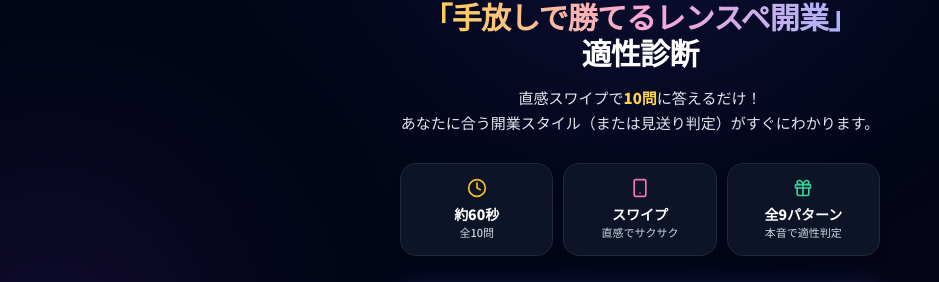
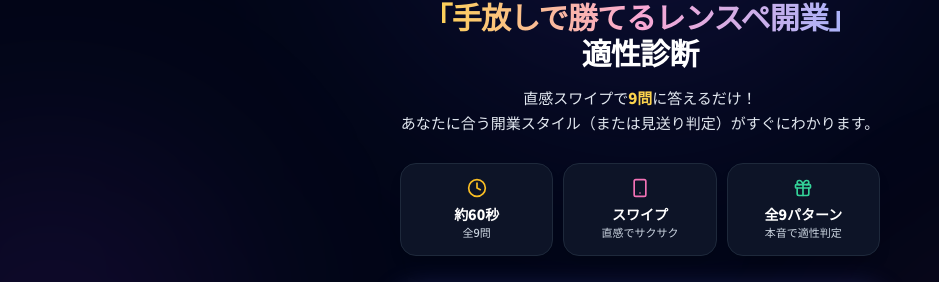
Before and after one commit to mikamiryuugo/rental-space-diagnosis, a React (Vite) app: page / in a window 1280 px wide. Shown: the part 258-540 px from the top of the page, without its empty margins (0-939 px from the left). Built offline with nearby package versions, Linux system fonts and the light colour scheme.

Commit message:
revert: 質問・選択肢一覧を1つ前の全9問構成に復元

```diff
--- a/src/data/diagnosisData.ts
+++ b/src/data/diagnosisData.ts
@@ -24,108 +24,96 @@ export const QUESTIONS: Question[] = [
   {
     id: 2,
     category: 'BUDGET 01',
-    axisLabel: '① 初期予算の目安',
+    axisLabel: '① 初期予算感',
     question: '開業資金として「100万円」を用意できる？',
     subText: '実際には100万円かからないケースも多いですが、ひとつの目安として聞いています。',
     iconName: 'Wallet',
     yesLabel: '100万円OK',
     noLabel: '100万円以下',
-    yesEffect: { budget: 25, mindset: 5 },
-    noEffect: { budget: -35, diy: 5 },
+    yesEffect: { budget: 20, mindset: 5 },
+    noEffect: { budget: -20, diy: 5 },
   },
   {
     id: 3,
     category: 'BUDGET 02',
-    axisLabel: '① 希望のスタート規模',
-    question: '最初はリスクを低く、「30万〜70万円くらい」で小さく始めたい？',
-    subText: 'まずは少額のスモールスタートで手堅く始めるか、150万〜200万円かけてでも大型店や完全丸投げを狙いたいか。',
+    axisLabel: '① 初期予算感（上限）',
+    question: '良い物件があれば、「150万〜200万円」の投資も検討できる？',
+    subText: '大型店舗での開業や、完全丸投げで立ち上げる場合の予算感です。',
     iconName: 'Coins',
-    yesLabel: '小さく始めたい',
-    noLabel: '150万〜も検討可',
-    yesEffect: { budget: -20, mindset: -10 },
-    noEffect: { budget: 25, mindset: 20 },
+    yesLabel: '150万〜OK',
+    noLabel: '100万円まで',
+    yesEffect: { budget: 30, mindset: 15 },
+    noEffect: { budget: -15 },
   },
   {
     id: 4,
+    category: 'BUDGET 03',
+    axisLabel: '① スモールスタート志向',
+    question: 'まずはリスクを低く、「30万〜70万円くらい」で小さく始めたい？',
+    subText: '最初から大きく投資するより、まずは少額のスモールスタートで手堅く1店舗目を作りたいかの確認です。',
+    iconName: 'ShieldCheck',
+    yesLabel: '小さく始めたい',
+    noLabel: '規模も狙いたい',
+    yesEffect: { budget: -20, mindset: -10 },
+    noEffect: { budget: 15, mindset: 18 },
+  },
+  {
+    id: 5,
     category: 'AREA 01',
     axisLabel: '② エリアのこだわり',
-    question: '「自分の生活圏や好きな街に出したい！」というこだわりがある？',
-    subText: '自分が行きやすい場所に出したいか、遠隔でも利益が出る場所なら全国どこでもOKか。',
+    question: '「ここに出したい！」というこだわりのエリアがある？',
+    subText: '出したい場所が決まっているか、事業と割り切って遠隔でもどこでもOKか。',
     iconName: 'MapPin',
     yesLabel: 'こだわりあり',
     noLabel: 'どこでもOK',
-    yesEffect: { attachment: 30, mindset: -5 },
-    noEffect: { attachment: -30, mindset: 12 },
-  },
-  {
-    id: 5,
-    category: 'AREA 02',
-    axisLabel: '② 出店エリアの特性',
-    question: '出したい場所（またはお住まいの地域）は、都心や主要駅の近く？',
-    subText: '都心・駅チカなら会議室やサロンも狙えますが、地方や郊外で勝つなら「レンタルスタジオ」が鉄則になるため重要な確認です。',
-    iconName: 'Compass',
-    yesLabel: '都心・駅チカ',
-    noLabel: '地方・郊外エリア',
-    yesEffect: { budget: 10, mindset: 5 },
-    noEffect: { attachment: 15, diy: 10 },
+    yesEffect: { attachment: 35, mindset: -5 },
+    noEffect: { attachment: -35, mindset: 15 },
   },
   {
     id: 6,
-    category: 'STYLE 01',
-    axisLabel: '③ トラブル耐性・業態',
-    question: '飲み会などの単発需要より、「部屋が汚れずトラブルがない運営」がいい？',
-    subText: '飲食・飲酒ありのパーティールームは荒れやすいため、クレームや清掃ストレスをなくすならスタジオ・会議室・サロンが向いています。',
-    iconName: 'Sparkles',
-    yesLabel: '平和な運営がいい',
-    noLabel: '賑やか系でもOK',
-    yesEffect: { diy: -10, mindset: -5 },
-    noEffect: { mindset: 10, diy: 10 },
+    category: 'SEARCH 01',
+    axisLabel: '④ 物件リサーチ耐性',
+    question: 'ネットで物件情報を検索したり、リサーチするのは好き？',
+    subText: 'ポータルサイト等で条件に合う物件をコツコツ探す作業が「好き」か「めんどくさい」かの確認です。',
+    iconName: 'Search',
+    yesLabel: 'リサーチ好き',
+    noLabel: 'めんどくさい',
+    yesEffect: { search: 25, attachment: 5 },
+    noEffect: { search: -25 },
   },
   {
     id: 7,
-    category: 'STYLE 02',
-    axisLabel: '③ リピーター・安定志向',
-    question: '毎回新規客を集めるより、「毎週通う固定客」がつく業態がいい？',
-    subText: 'ダンス練習やヨガ教室、施術サロンなどは毎週決まった曜日に使う固定リピーターがつきやすく、売上が安定しやすい特徴があります。',
-    iconName: 'TrendingUp',
-    yesLabel: '固定客型がいい',
-    noLabel: '単発利用でもOK',
-    yesEffect: { attachment: 15, diy: 5 },
-    noEffect: { attachment: -10 },
+    category: 'STYLE 01',
+    axisLabel: '⑤ 自力チャレンジ志向',
+    question: '最初は時間がかかっても、「まずは自分でやってみたい」？',
+    subText: 'やり方を学びながらまずは自分で動いてみたいか、最初からプロに任せて時短したいかの確認です。',
+    iconName: 'Compass',
+    yesLabel: '自分でやりたい',
+    noLabel: 'プロに任せる',
+    yesEffect: { search: 25, diy: 30 },
+    noEffect: { search: -20, diy: -25 },
   },
   {
     id: 8,
-    category: 'SEARCH 01',
-    axisLabel: '④ 物件探し・交渉耐性',
-    question: 'ネットで物件を探したり、不動産屋に「レンスペ可能か」確認するのは苦じゃない？',
-    subText: 'レンスペで一番大変なのが「転貸（また貸し）OKの物件」を地道に探して確認する作業です。',
-    iconName: 'Search',
-    yesLabel: '苦にならない！',
-    noLabel: '正直めんどくさい',
-    yesEffect: { search: 25, diy: 10 },
-    noEffect: { search: -25 },
+    category: 'OUTSOURCE 01',
+    axisLabel: '⑤ 物件探しの外注志向',
+    question: '一番大変な「物件探し」は、お金がかかっても外注したい？',
+    subText: 'レンスペで一番大変なのが物件探しです。自分で頑張るか、費用を払ってでもプロに探してもらうか。',
+    iconName: 'HeartHandshake',
+    yesLabel: '外注したい',
+    noLabel: '自分で探す',
+    yesEffect: { search: -30, budget: 10 },
+    noEffect: { search: 25, diy: 10 },
   },
   {
     id: 9,
-    category: 'OUTSOURCE 01',
-    axisLabel: '⑤ 物件探しの外注志向',
-    question: '一番つまずきやすい「物件探し」は、お金がかかってもプロに外注したい？',
-    subText: '時間をかけて自分で物件を探すか、費用を払ってでもプロに勝てる物件を探してもらうか。',
-    iconName: 'HeartHandshake',
-    yesLabel: '外注したい',
-    noLabel: 'まずは自分で探す',
-    yesEffect: { search: -30, budget: 10 },
-    noEffect: { search: 25, diy: 15 },
-  },
-  {
-    id: 10,
     category: 'OUTSOURCE 02',
     axisLabel: '⑤ 立ち上げ丸投げ志向',
-    question: '物件探しから家具の手配・現地設営まで、「全部まるごと外注」したい？',
-    subText: '設営や準備は自分で動いて費用を抑えるか、すべてプロに任せて完成した店舗を受け取りたいか。',
+    question: '物件探しから現地設営まで、「全部まるごと外注」したい？',
+    subText: '現地での作業も含めてすべてプロに任せて、完成した状態のスペースを受け取りたいかどうか。',
     iconName: 'Crown',
     yesLabel: '全部丸投げ',
-    noLabel: '設営は自分でやる',
+    noLabel: '設営は自分で',
     yesEffect: { diy: -35, search: -20, budget: 15 },
     noEffect: { diy: 25 },
   },
```
